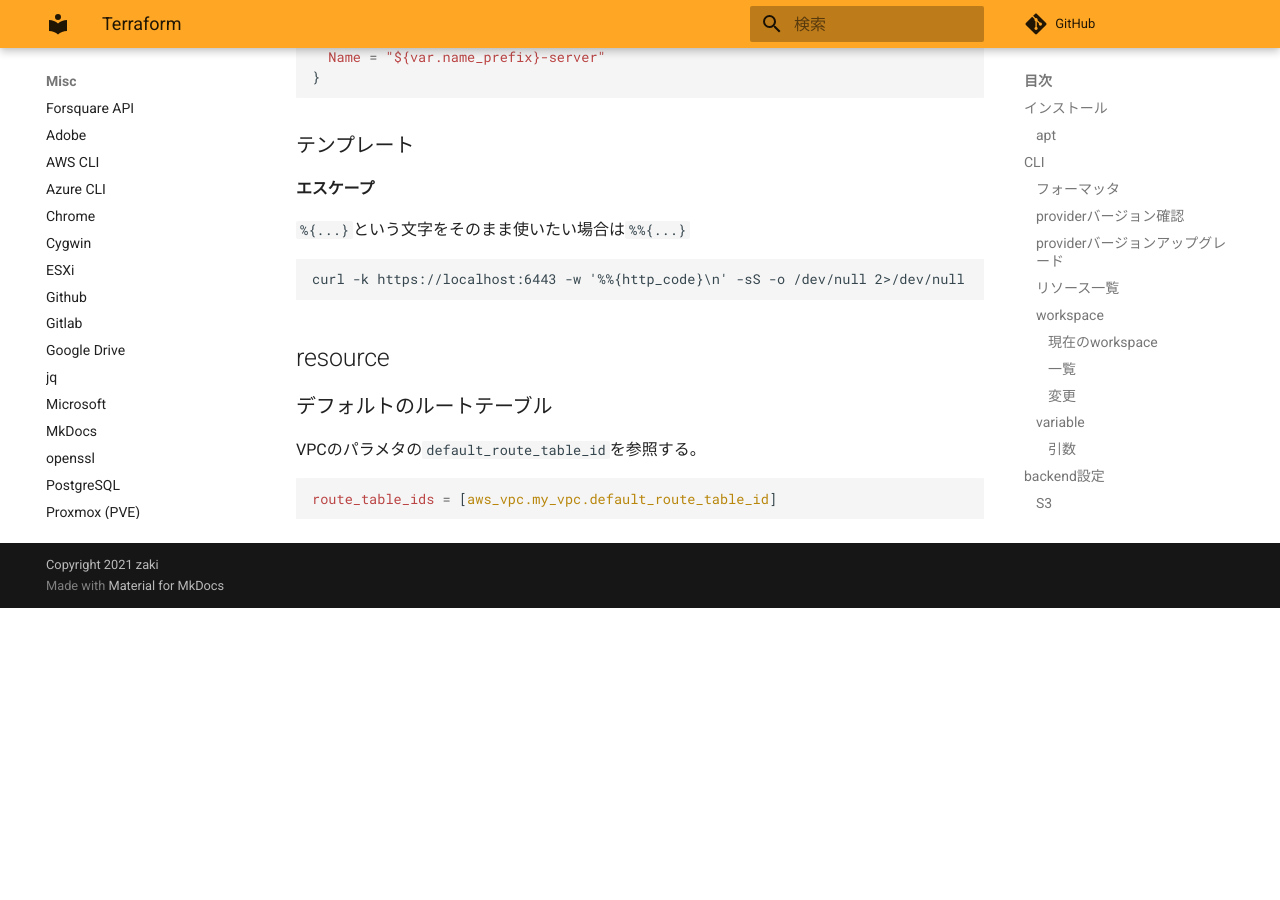
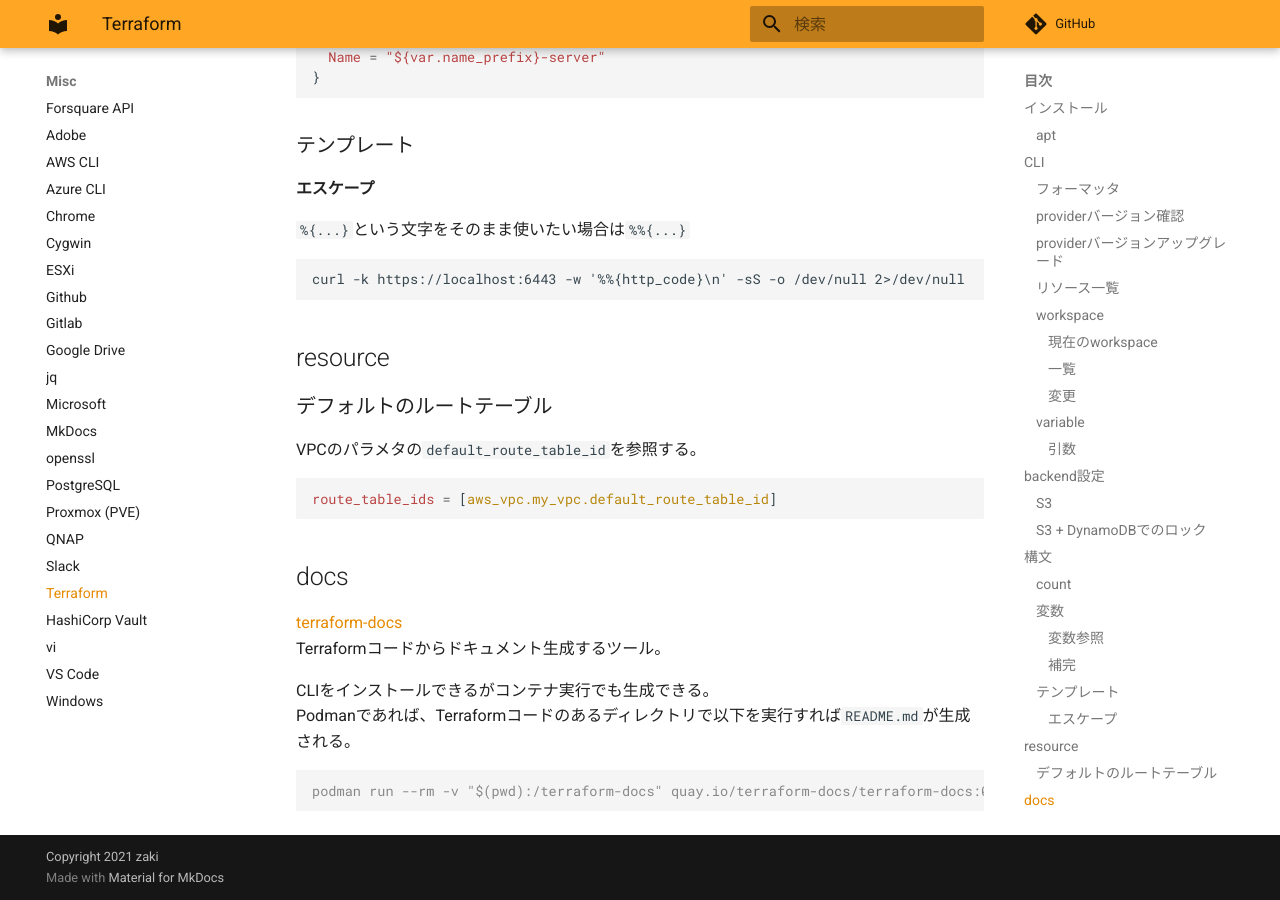
Before and after one commit to zaki-lknr/docs, an MkDocs documentation site: the page built from docs/Misc/terraform.md, in a window 1280 px wide and 900 px high, scrolled down 3909 px. Built offline with MkDocs 1.6.1 and Material for MkDocs 9.7.7, drawn with Linux system fonts in a browser that asks for light colours; comment, search, counter and statistics services are not loaded; before the commit the page ends 4517 px from its top, so only the background shows below that.

Commit message:
add: misc/terraform: terraform-docs

````diff
--- a/docs/Misc/terraform.md
+++ b/docs/Misc/terraform.md
@@ -203,3 +203,15 @@ VPCのパラメタの`default_route_table_id`を参照する。
 ```terraform
 route_table_ids = [aws_vpc.my_vpc.default_route_table_id]
 ```
+
+## docs
+
+[terraform-docs](https://terraform-docs.io/)
+Terraformコードからドキュメント生成するツール。
+
+CLIをインストールできるがコンテナ実行でも生成できる。
+Podmanであれば、Terraformコードのあるディレクトリで以下を実行すれば`README.md`が生成される。
+
+```console
+podman run --rm -v "$(pwd):/terraform-docs" quay.io/terraform-docs/terraform-docs:0.18.0 markdown /terraform-docs --output-file README.md
+```
````
